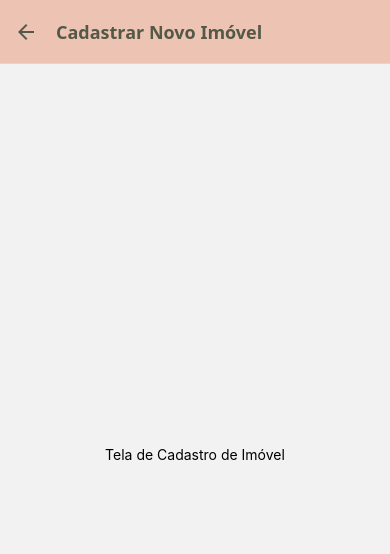
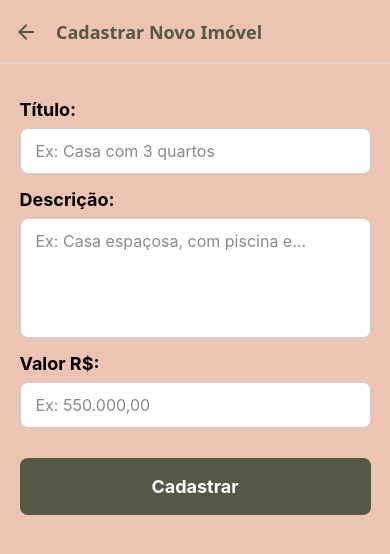
Before and after one commit to Wanderson-A-Timoteo/imobiliaria-app, a React Native app: screen /CadastroImovel in a window 390 px wide. Shown: the top 554 px of the page. Built offline with nearby package versions, Linux system fonts and the light colour scheme.

Commit message:
feat: Implementa UI e estado do formulário de cadastro

```diff
--- a/src/telas/CadastroImovel.js
+++ b/src/telas/CadastroImovel.js
@@ -1,18 +1,115 @@
-import React from 'react';
-import { View, Text, StyleSheet } from 'react-native';
+import React, { useState } from 'react';
+import { View, Text, StyleSheet, TextInput, TouchableOpacity } from 'react-native';
+import { SafeAreaView } from 'react-native-safe-area-context';
+
+const cores = {
+  fundo: '#EDC4B3',
+  verdeEscuro: '#545947',
+  branco: '#FFF',
+  placeholder: '#8a8a8a',
+};
 
 export default function CadastroImovel({ navigation }) {
+  const [titulo, setTitulo] = useState('');
+  const [descricao, setDescricao] = useState('');
+  const [valor, setValor] = useState('');
+
+  const lidarCliqueCadastrar = () => {
+    console.log('Dados para Cadastrar:');
+    console.log('Título:', titulo);
+    console.log('Descrição:', descricao);
+    console.log('Valor:', valor);
+  };
+
   return (
-    <View style={estilos.container}>
-      <Text>Tela de Cadastro de Imóvel</Text>
-    </View>
+    <SafeAreaView style={estilos.container}>
+      <View style={estilos.formularioContainer}>
+        {/* Campo Título */}
+        <Text style={estilos.label}>Título:</Text>
+        <TextInput
+          style={estilos.input}
+          placeholder="Ex: Casa com 3 quartos"
+          placeholderTextColor={cores.placeholder}
+          value={titulo}
+          onChangeText={setTitulo}
+        />
+
+        {/* Campo Descrição */}
+        <Text style={estilos.label}>Descrição:</Text>
+        <TextInput
+          style={[estilos.input, estilos.inputDescricao]}
+          placeholder="Ex: Casa espaçosa, com piscina e..."
+          placeholderTextColor={cores.placeholder}
+          value={descricao}
+          onChangeText={setDescricao}
+          multiline
+          numberOfLines={4}
+        />
+
+        {/* Campo Valor */}
+        <Text style={estilos.label}>Valor R$:</Text>
+        <TextInput
+          style={estilos.input}
+          placeholder="Ex: 550.000,00"
+          placeholderTextColor={cores.placeholder}
+          value={valor}
+          onChangeText={setValor}
+          keyboardType="numeric"
+        />
+
+        {/* Botão Cadastrar */}
+        <TouchableOpacity
+          style={estilos.botaoCadastrar}
+          onPress={lidarCliqueCadastrar}
+        >
+          <Text style={estilos.textoBotao}>Cadastrar</Text>
+        </TouchableOpacity>
+      </View>
+    </SafeAreaView>
   );
 }
 
 const estilos = StyleSheet.create({
   container: {
     flex: 1,
-    justifyContent: 'center',
+    backgroundColor: cores.fundo,
+  },
+  formularioContainer: {
+    flex: 1,
+    padding: '5%',
+  },
+  label: {
+    fontSize: 18,
+    fontWeight: 'bold',
+    color: '#000',
+    marginBottom: 8,
+    marginTop: 15,
+  },
+  input: {
+    backgroundColor: cores.branco,
+    width: '100%',
+    paddingVertical: 12,
+    paddingHorizontal: 15,
+    borderRadius: 8,
+    fontSize: 16,
+    borderColor: '#ccc',
+    borderWidth: 1,
+  },
+  inputDescricao: {
+    height: 120,
+    textAlignVertical: 'top',
+  },
+  botaoCadastrar: {
+    backgroundColor: cores.verdeEscuro,
+    padding: 18,
+    borderRadius: 8,
+    width: '100%',
     alignItems: 'center',
+    marginTop: 30,
+  },
+  textoBotao: {
+    color: cores.branco,
+    fontSize: 18,
+    fontWeight: 'bold',
   },
 });
```
